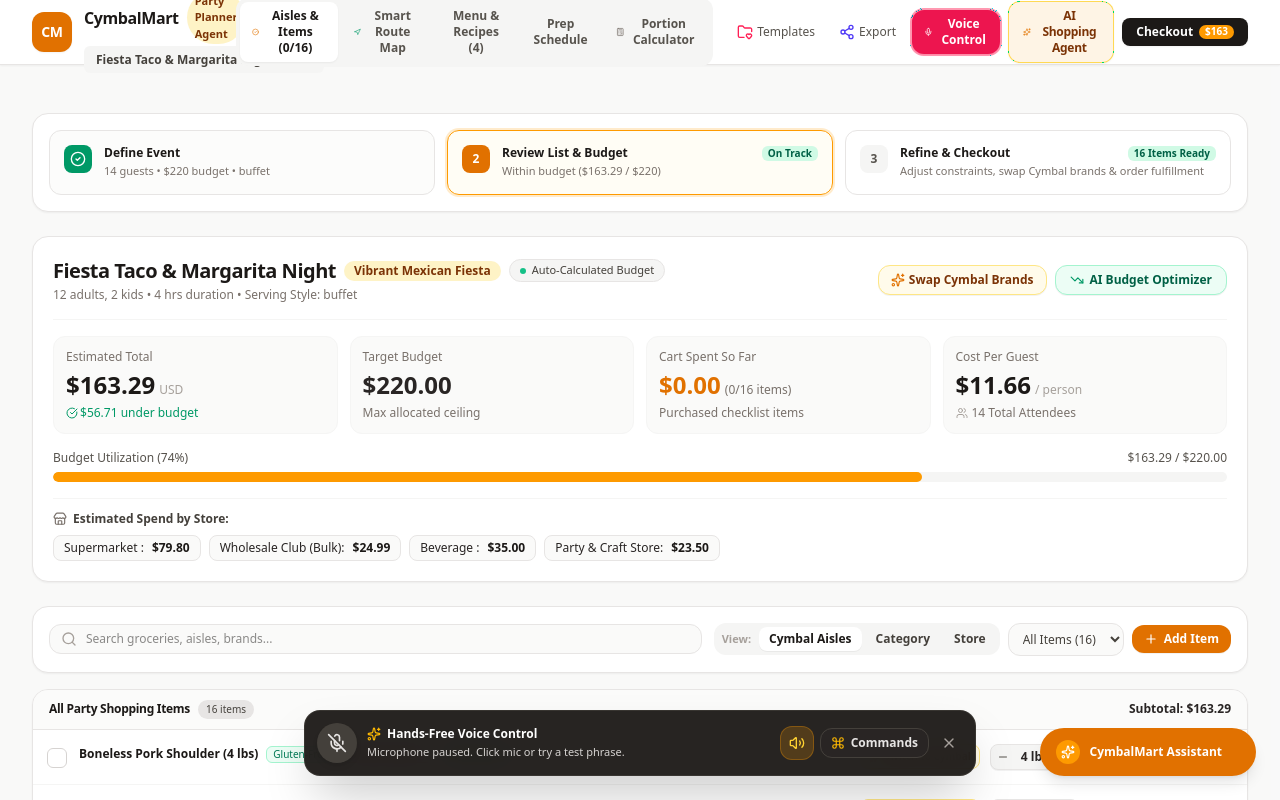
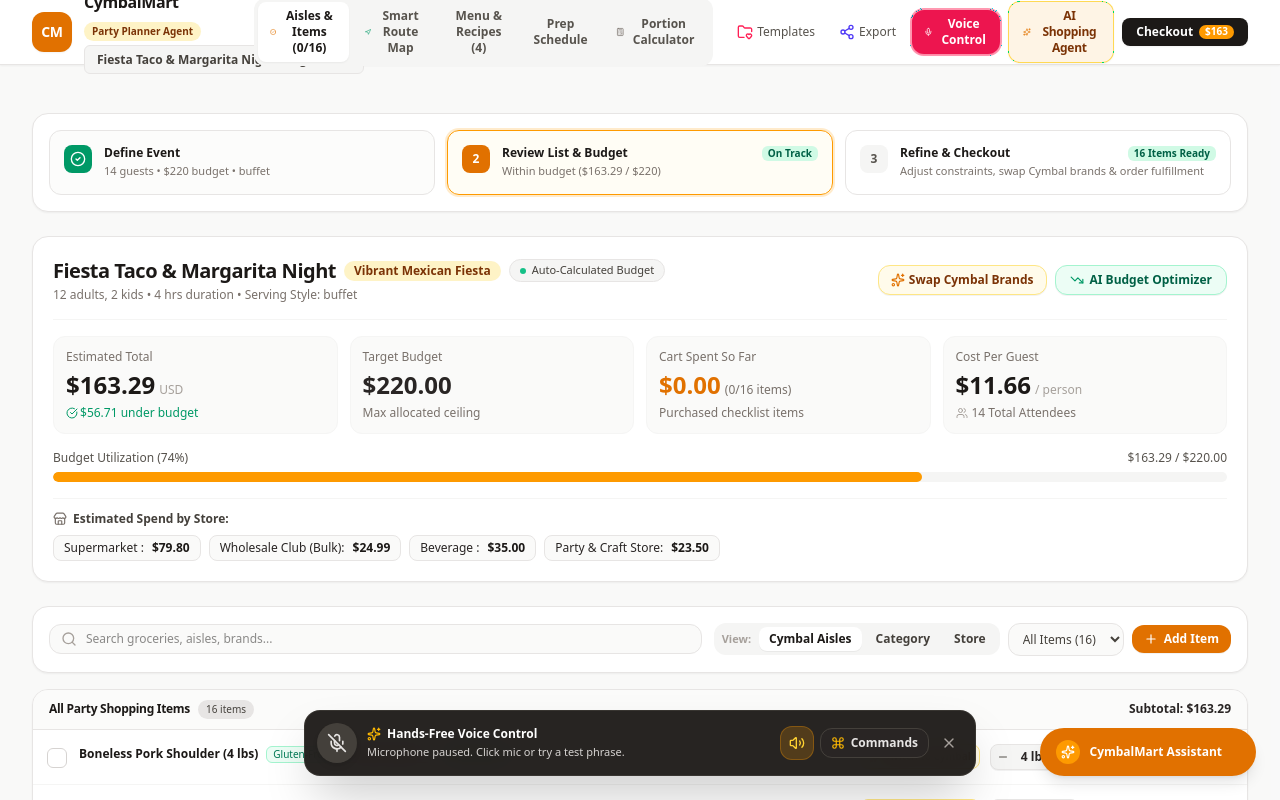
Before and after one commit to surajns0033-collab/cymbalmart-shopping-agent, a React (Vite) app: page / in a window 1280 px wide. Shown: the top 800 px of the page. Built offline with nearby package versions, Linux system fonts and the light colour scheme.

Commit message:
Fix navbar header layout overlapping

```diff
--- a/src/components/Navbar.tsx
+++ b/src/components/Navbar.tsx
@@ -62,24 +62,24 @@
               CM
             </div>
 
-            <div className="min-w-0">
-              <div className="flex items-center gap-2">
-                <span className="font-extrabold text-stone-900 text-base tracking-tight hidden sm:inline">
+            <div className="min-w-0 flex flex-col justify-center">
+              <div className="flex items-center gap-2 flex-wrap">
+                <span className="font-extrabold text-stone-900 text-base tracking-tight whitespace-nowrap">
                   CymbalMart
                 </span>
-                <span className="bg-amber-100 text-amber-900 text-[11px] px-2 py-0.5 rounded-full font-bold hidden md:inline">
+                <span className="bg-amber-100 text-amber-900 text-[10px] px-2 py-0.5 rounded-full font-bold whitespace-nowrap">
                   Party Planner Agent
                 </span>
               </div>
 
               {/* Dropdown for current party */}
-              <div className="flex items-center gap-1.5 mt-0.5">
+              <div className="flex items-center gap-1.5 mt-1">
                 <select
                   id="party-selector-dropdown"
                   value={currentParty.id}
                   onChange={(e) => onSelectParty(e.target.value)}
                   aria-label="Select Party Plan"
-                  className="text-xs font-semibold text-stone-700 bg-stone-100 hover:bg-stone-200 border-none rounded-md px-2 py-1 max-w-[180px] sm:max-w-[240px] truncate cursor-pointer transition-colors focus:ring-2 focus:ring-amber-500 focus:outline-hidden"
+                  className="text-xs font-semibold text-stone-700 bg-stone-100 hover:bg-stone-200 border border-stone-200 rounded-md px-2 py-1 max-w-[200px] sm:max-w-[280px] truncate cursor-pointer transition-colors focus:ring-2 focus:ring-amber-500 focus:outline-hidden"
                 >
                   {allParties.map((p) => (
                     <option key={p.id} value={p.id}>
```
